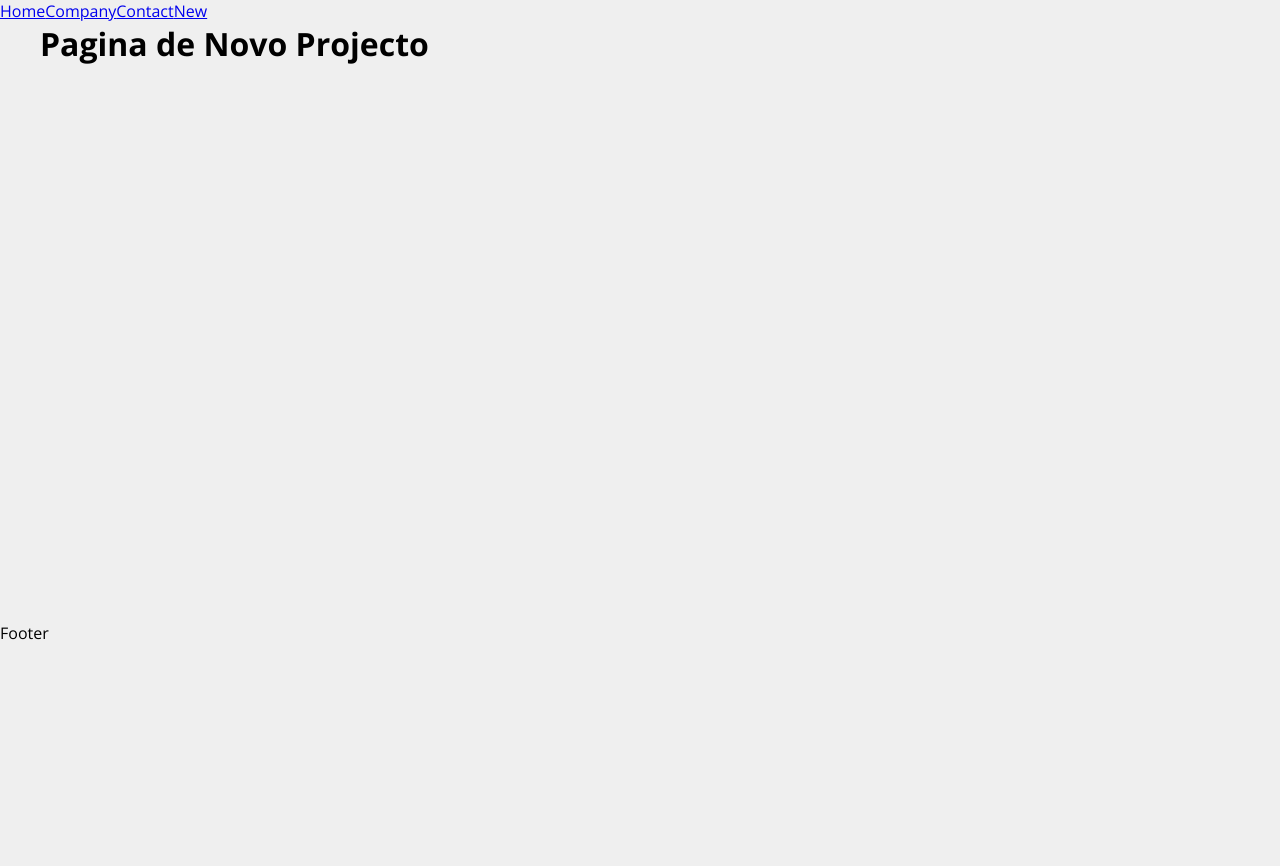
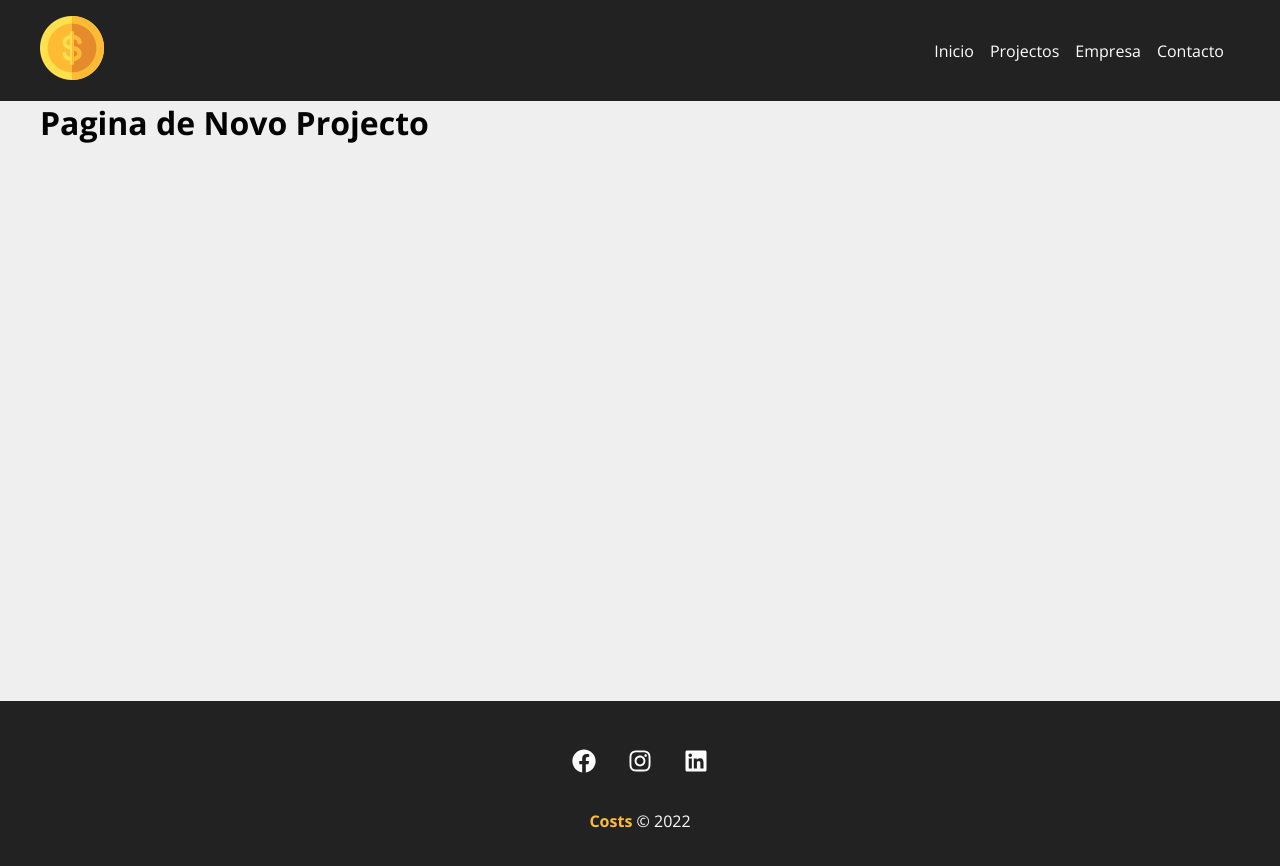
Before and after one commit to queirozSousa/projecto_react, a React (Create React App) app: page /newproject in a window 1280 px wide. Shown: the top 866 px of the page. Before the commit the page ends 800 px from the top, so only its background shows below. Built offline with nearby package versions, Linux system fonts and the light colour scheme.

Commit message:
NavBar and Footer

```diff
--- a/src/App.js
+++ b/src/App.js
@@ -1,29 +1,29 @@
-import {BrowserRouter as Router, Routes, Route, Link} from 'react-router-dom'
+import {BrowserRouter as Router, Routes, Route} from 'react-router-dom'
 import Home from './components/pages/Home';
 import Company from './components/pages/Company';
 import Contact from './components/pages/Contact';
 import NewProject from './components/pages/NewProject';
+import Projects from './components/pages/Projects';
 
 import Container from './components/layouts/Container';
+import Navbar from './components/layouts/Navbar';
+import Footer from './components/layouts/Footer';
+
 
 function App() {
   return (
     <Router>
-      <ul>
-        <Link to='/'>Home</Link>
-        <Link to='/company'>Company</Link>
-        <Link to='/contact'>Contact</Link>
-        <Link to='/newproject'>New</Link>
-      </ul>
+      <Navbar />
       <Container customClass='min-height'>
       <Routes>
         <Route exact path='/' element={<Home />} />
         <Route path='/company' element={<Company />} />
+        <Route path='/projects' element={<Projects />} />
         <Route path='/contact' element={ <Contact />} />
         <Route path='/newproject' element={<NewProject />} />
       </Routes>
       </Container>
-      <p>Footer</p>
+      <Footer />
     </Router>
   );
 }
--- /dev/null
+++ b/src/components/layouts/Footer.js
@@ -0,0 +1,18 @@
+import {FaFacebook, FaInstagram, FaLinkedin} from 'react-icons/fa'
+import styles from './Footer.module.css'
+
+
+function Footer(){
+    return(
+        <footer className={styles.footer}>
+            <ul className={styles.icons}>
+                <li><FaFacebook /></li>
+                <li><FaInstagram /></li>
+                <li><FaLinkedin /></li>
+            </ul>
+            <p className={styles.copy_right}><span>Costs</span> &copy; 2022 </p>
+        </footer>
+    )
+}
+
+export default Footer
--- /dev/null
+++ b/src/components/layouts/Footer.module.css
@@ -0,0 +1,33 @@
+.footer{
+    background-color: #222;
+    color: white;
+    padding: 3em;
+    text-align: center;
+}
+
+.icons{
+    display: flex;
+    list-style-type: none;
+    justify-content: center;
+}
+
+.icons li{
+    margin: 0 1rem;
+}
+
+.icons li:hover{
+    color: #ffbb33;
+}
+
+.icons svg{
+    font-size: 1.5em;
+    cursor: pointer;
+}
+
+.copy_right {
+    margin-top: 2em;
+}
+.copy_right span{
+    font-weight: bold;
+    color: #ffbb33;
+}
--- /dev/null
+++ b/src/components/layouts/Navbar.js
@@ -0,0 +1,34 @@
+import {Link} from 'react-router-dom'
+
+import Container from './Container'
+
+import styles from './Navbar.module.css'
+import logo from '../../img/costs_logo.png'
+
+function Navbar(){
+    return(
+        <nav className={styles.navbar}>
+            <Container>
+                <Link to='/'>
+                    <img src={logo} alt="Costs" />
+                </Link>
+                <ul className={styles.list}>
+                    <li className={styles.item}>
+                        <Link to='/'>Inicio</Link>
+                    </li>
+                    <li className={styles.item}>
+                        <Link to='/projects'>Projectos</Link>
+                    </li>
+                    <li className={styles.item}>
+                        <Link to='/company'>Empresa</Link>
+                    </li>
+                    <li className={styles.item}>
+                        <Link to='/contact'>Contacto</Link>
+                    </li>
+                </ul>
+            </Container>
+        </nav>
+    )
+}
+
+export default Navbar
--- /dev/null
+++ b/src/components/layouts/Navbar.module.css
@@ -0,0 +1,26 @@
+.navbar{
+    display: flex;
+    justify-content: space-between;
+    background-color: #222;
+    padding: 1rem;
+}
+
+.list{
+    display: flex;
+    list-style: none;
+    align-items: center;
+}
+
+.item{
+    margin-right: 1rem;
+}
+
+.item a{
+    color: #FFF;
+    text-decoration: none;
+}
+
+
+.item a:hover{
+    color: #FFBB33;
+}
--- /dev/null
+++ b/src/components/pages/Projects.js
@@ -0,0 +1,5 @@
+function Projects(){
+    return <h1>Pagina de Projectos</h1>
+}
+
+export default Projects
```
